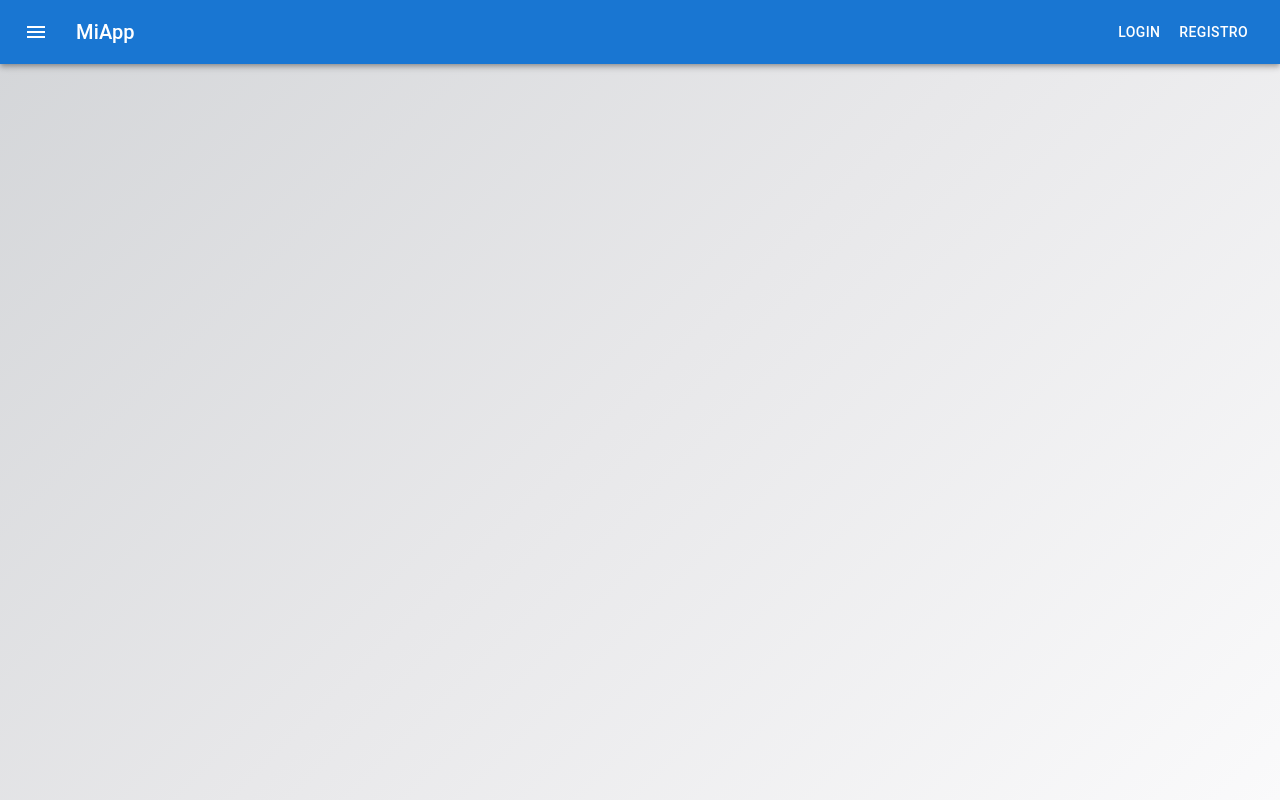
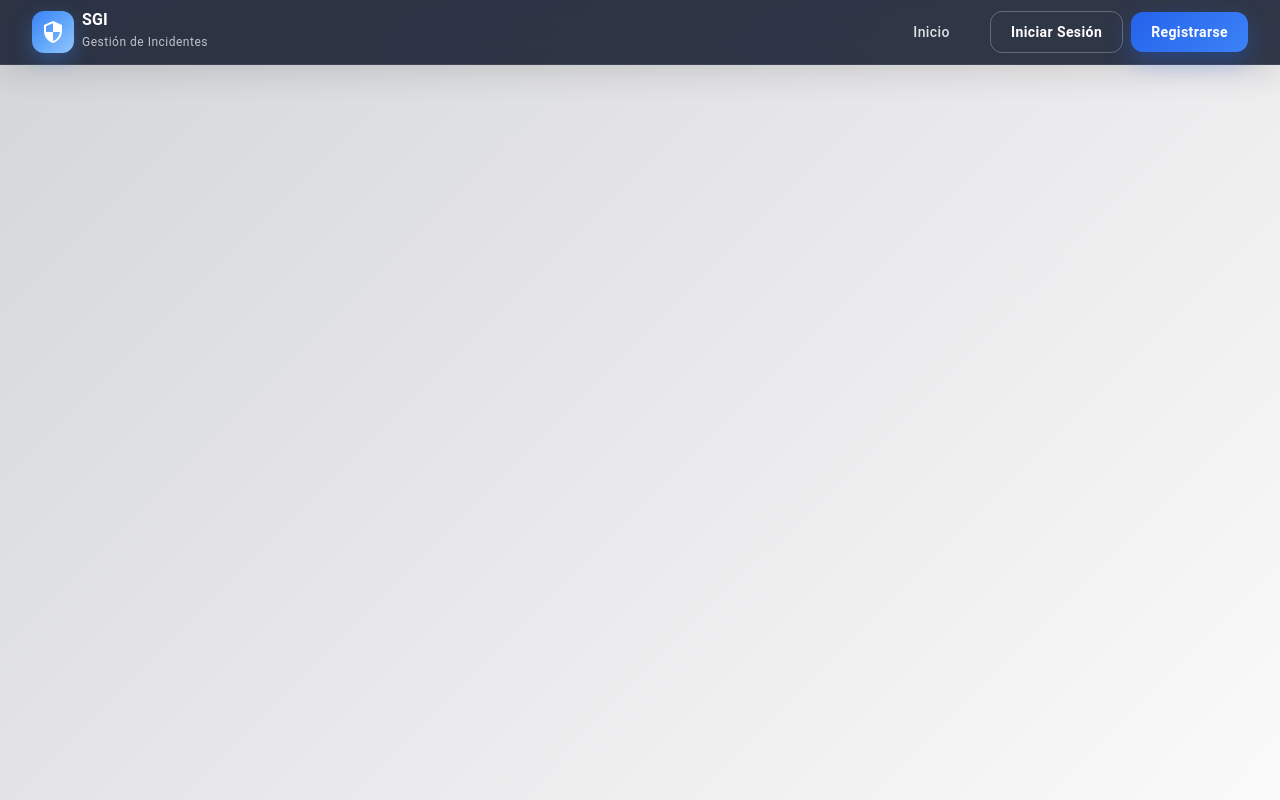
Before and after one commit to breinerortiz99-lgtm/Proyecto_final, a React (Vite) app: page / in a window 1280 px wide. Built offline with nearby package versions, Linux system fonts and the light colour scheme.

Commit message:
Implementar Nav

```diff
--- a/src/Components/Nav/Nav.css
+++ b/src/Components/Nav/Nav.css
@@ -0,0 +1,164 @@
+.navbar {
+  background: rgba(15, 23, 42, 0.85) !important;
+  backdrop-filter: blur(14px);
+  border-bottom: 1px solid rgba(255, 255, 255, 0.08);
+  box-shadow: 0 8px 32px rgba(0, 0, 0, 0.12) !important;
+}
+
+.toolbar-navbar {
+  max-width: 1400px;
+  width: 100%;
+  margin: 0 auto;
+  padding: 0 32px !important;
+}
+
+
+.logo-navbar {
+  display: flex;
+  align-items: center;
+  gap: 8px;
+  text-decoration: none;
+  color: white;
+  flex-grow: 1;
+}
+
+.icono-contenedor {
+  width: 42px;
+  height: 42px;
+  border-radius: 12px;
+  display: flex;
+  align-items: center;
+  justify-content: center;
+  background: linear-gradient(
+    135deg,
+    #3b82f6,
+    #60a5fa,
+    #93c5fd
+  );
+  box-shadow: 0 8px 20px rgba(59, 130, 246, 0.35);
+}
+
+.icono-seguridad {
+  color: white !important;
+  font-size: 24px !important;
+}
+
+.texto-logo-principal {
+  font-weight: 700 !important;
+  line-height: 1.1 !important;
+  color: #ffffff !important;
+}
+
+.texto-logo-secundario {
+  color: rgba(255, 255, 255, 0.7) !important;
+  letter-spacing: 0.5px !important;
+}
+
+
+.menu-escritorio {
+  gap: 8px;
+  align-items: center;
+}
+
+.boton-menu {
+  color: rgba(255, 255, 255, 0.85) !important;
+  font-weight: 500 !important;
+  padding: 6px 16px !important;
+  border-radius: 10px !important;
+  text-transform: none !important;
+}
+
+.boton-menu:hover {
+  background: rgba(255, 255, 255, 0.08) !important;
+  color: #ffffff !important;
+}
+
+
+.boton-login {
+  margin-left: 16px !important;
+  color: #ffffff !important;
+  border-color: rgba(255, 255, 255, 0.25) !important;
+  border-radius: 12px !important;
+  padding: 8px 20px !important;
+  text-transform: none !important;
+  font-weight: 600 !important;
+}
+
+.boton-login:hover {
+  border-color: #60a5fa !important;
+  background: rgba(96, 165, 250, 0.08) !important;
+}
+
+
+.boton-registro {
+  border-radius: 12px !important;
+  padding: 8px 20px !important;
+  text-transform: none !important;
+  font-weight: 600 !important;
+  background: linear-gradient(
+    135deg,
+    #2563eb,
+    #3b82f6
+  ) !important;
+  box-shadow: 0 10px 25px rgba(37, 99, 235, 0.35) !important;
+}
+
+.boton-registro:hover {
+  background: linear-gradient(
+    135deg,
+    #1d4ed8,
+    #2563eb
+  ) !important;
+  transform: translateY(-1px);
+  box-shadow: 0 14px 30px rgba(37, 99, 235, 0.45) !important;
+}
+
+
+.drawer-navbar {
+  width: 280px !important;
+  background: #0f172a !important;
+  color: white !important;
+}
+
+.drawer-encabezado {
+  padding: 24px;
+}
+
+.drawer-titulo {
+  font-weight: 700 !important;
+}
+
+.item-drawer {
+  color: white !important;
+}
+
+.item-drawer:hover {
+  background: rgba(255, 255, 255, 0.08) !important;
+}
+
+
+
+@media (max-width: 900px) {
+  .toolbar-navbar {
+    padding: 0 16px !important;
+  }
+}
+
+@media (max-width: 600px) {
+  .icono-contenedor {
+    width: 38px;
+    height: 38px;
+  }
+
+  .icono-seguridad {
+    font-size: 22px !important;
+  }
+
+  .texto-logo-principal {
+    font-size: 0.95rem !important;
+  }
+
+  .texto-logo-secundario {
+    font-size: 0.7rem !important;
+  }
+}
--- a/src/Components/Nav/Nav.jsx
+++ b/src/Components/Nav/Nav.jsx
@@ -1,115 +1,166 @@
 import { useState } from "react";
-import { Link, useNavigate } from "react-router-dom";
-
+import { Link } from "react-router-dom";
 import AppBar from "@mui/material/AppBar";
+import Box from "@mui/material/Box";
 import Toolbar from "@mui/material/Toolbar";
-import IconButton from "@mui/material/IconButton";
 import Typography from "@mui/material/Typography";
 import Button from "@mui/material/Button";
+import IconButton from "@mui/material/IconButton";
 import Drawer from "@mui/material/Drawer";
 import List from "@mui/material/List";
-import ListItem from "@mui/material/ListItem";
 import ListItemButton from "@mui/material/ListItemButton";
 import ListItemText from "@mui/material/ListItemText";
-import Box from "@mui/material/Box";
-
 import MenuIcon from "@mui/icons-material/Menu";
+import SecurityIcon from "@mui/icons-material/Security";
+import "./Nav.css";
 
 function Nav() {
-  const [open, setOpen] = useState(false);
-  const navigate = useNavigate();
-
-  const user = JSON.parse(localStorage.getItem("user"));
-
-  const toggleDrawer = (state) => () => {
-    setOpen(state);
+    const [abierto, setAbierto] = useState(false);
+    const toggleDrawer = (estado) => {
+        setAbierto(estado);
     };
 
-  const logout = () => {
-    localStorage.removeItem("usuarios");
-    navigate("/login");
-  };
-
-  const menuItemsPublic = [
-    { text: "Home", path: "/" },
-    { text: "Features", path: "/features" },
-    { text: "Login", path: "/login" },
-    { text: "Registro", path: "/registro" },
+    const opciones = [
+        { texto: "Inicio", ruta: "/" },
     ];
-
-  const menuItemsPrivate = [
-    { text: "Home", path: "/" },
-    { text: "Dashboard", path: "/dashboard" },
-    { text: "Profile", path: "/profile" },
-  ];
-
-  const menuItems = user ? menuItemsPrivate : menuItemsPublic;
-
-  const drawerContent = (
-    <Box sx={{ width: 250 }} role="presentation" onClick={toggleDrawer(false)}>
-      <List>
-        {menuItems.map((item) => (
-          <ListItem key={item.text} disablePadding>
-            <ListItemButton component={Link} to={item.path}>
-              <ListItemText primary={item.text} />
-            </ListItemButton>
-          </ListItem>
-        ))}
-
-        {user && (
-          <ListItem disablePadding>
-            <ListItemButton onClick={logout}>
-              <ListItemText primary="Logout" />
-            </ListItemButton>
-          </ListItem>
-        )}
-      </List>
-    </Box>
-  );
 
     return (
         <>
-      <AppBar position="static">
-        <Toolbar>
+            <AppBar
+                position="sticky"
+                elevation={0}
+                className="navbar"
+            >
+                <Toolbar className="toolbar-navbar">
+                    {/* Logo */}
+                    <Box
+                        component={Link}
+                        to="/"
+                        className="logo-navbar"
+                    >
+                        <Box className="icono-contenedor">
+                            <SecurityIcon className="icono-seguridad" />
+                        </Box>
 
-          {/* HAMBURGUESA */}
+                        <Box>
+                            <Typography
+                                variant="subtitle1"
+                                className="texto-logo-principal"
+                            >
+                                SGI
+                            </Typography>
+
+                            <Typography
+                                variant="caption"
+                                className="texto-logo-secundario"
+                            >
+                                Gestión de Incidentes
+                            </Typography>
+                        </Box>
+                    </Box>
+
+                    {/* Menú escritorio */}
+                    <Box
+                        className="menu-escritorio"
+                        sx={{
+                            display: { xs: "none", md: "flex" },
+                        }}
+                    >
+                        {opciones.map((item) => (
+                            <Button
+                                key={item.texto}
+                                component={Link}
+                                to={item.ruta}
+                                className="boton-menu"
+                            >
+                                {item.texto}
+                            </Button>
+                        ))}
+
+                        <Button
+                            component={Link}
+                            to="/login"
+                            variant="outlined"
+                            className="boton-login"
+                        >
+                            Iniciar Sesión
+                        </Button>
+
+                        <Button
+                            component={Link}
+                            to="/registro"
+                            variant="contained"
+                            className="boton-registro"
+                        >
+                            Registrarse
+                        </Button>
+                    </Box>
+
+                    {/* Botón menú móvil */}
                     <IconButton
-            size="large"
-            edge="start"
                         color="inherit"
-            onClick={toggleDrawer(true)}
-            sx={{ mr: 2 }}
+                        edge="end"
+                        onClick={() => toggleDrawer(true)}
+                        sx={{
+                            display: { xs: "flex", md: "none" },
+                        }}
                     >
                         <MenuIcon />
                     </IconButton>
-
-          {/* LOGO */}
-          <Typography variant="h6" sx={{ flexGrow: 1 }}>
-            MiApp
-          </Typography>
-
-          {/* BOTONES DESKTOP */}
-          {!user ? (
-            <>
-              <Button color="inherit" component={Link} to="/login">
-                Login
-              </Button>
-              <Button color="inherit" component={Link} to="/registro">
-                Registro
-              </Button>
-            </>
-          ) : (
-            <Button color="inherit" onClick={logout}>
-              Logout
-            </Button>
-          )}
-
                 </Toolbar>
             </AppBar>
 
-      {/* DRAWER (MENU LATERAL) */}
-      <Drawer open={open} onClose={toggleDrawer(false)}>
-        {drawerContent}
+            {/* Drawer móvil */}
+          <Drawer
+  anchor="right"
+  open={abierto}
+  onClose={() => toggleDrawer(false)}
+  slotProps={{
+    paper: {
+      className: "drawer-navbar",
+    },
+  }}
+>
+  <Box className="drawer-encabezado">
+    <Typography
+      variant="h6"
+      className="drawer-titulo"
+    >
+      Gestión de Incidentes
+    </Typography>
+  </Box>
+
+  <List>
+    {opciones.map((item) => (
+      <ListItemButton
+        key={item.texto}
+        component={Link}
+        to={item.ruta}
+        onClick={() => toggleDrawer(false)}
+        className="item-drawer"
+      >
+        <ListItemText primary={item.texto} />
+      </ListItemButton>
+    ))}
+
+    <ListItemButton
+      component={Link}
+      to="/login"
+      onClick={() => toggleDrawer(false)}
+      className="item-drawer"
+    >
+      <ListItemText primary="Iniciar Sesión" />
+    </ListItemButton>
+
+    <ListItemButton
+      component={Link}
+      to="/registro"
+      onClick={() => toggleDrawer(false)}
+      className="item-drawer"
+    >
+      <ListItemText primary="Registrarse" />
+    </ListItemButton>
+  </List>
 </Drawer>
         </>
     );
```
Lines whose indentation alone changed are shown as unchanged.
